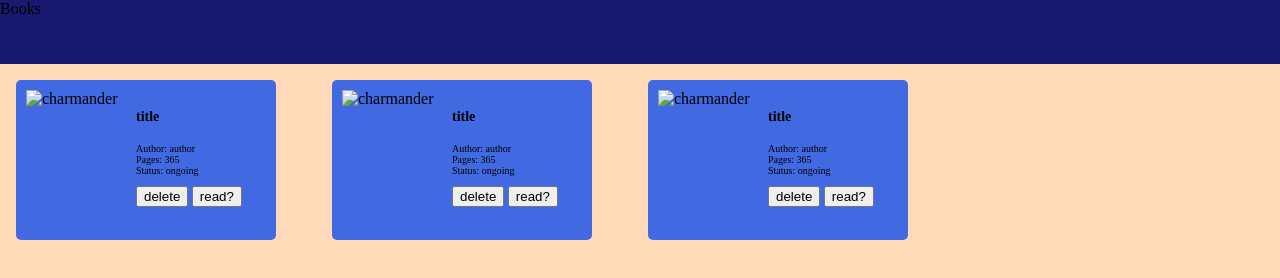
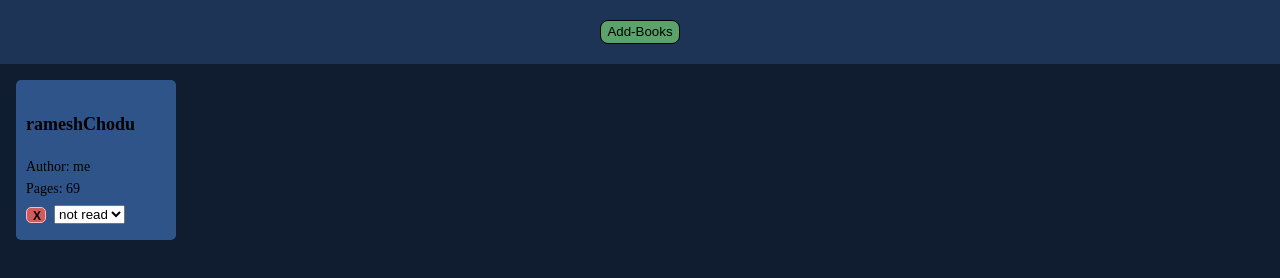
Before and after one commit to ssj05/library, a plain HTML site: page index.html in a window 1280 px wide. Drawn offline with Linux system fonts and the light colour scheme.

Commit message:
add updateBookView()

```diff
--- a/index.html
+++ b/index.html
@@ -1,6 +1,5 @@
 <!doctype html>
 <html lang="en">
-
   <head>
     <meta charset="UTF-8" />
     <meta name="viewport" content="width=device-width, initial-scale=1.0" />
@@ -9,45 +8,51 @@
   </head>
 
   <body>
-  <nav>Books</nav>
+    <nav>
+      <button class="add" type="button">Add-Books</button>
+    </nav>
     <div class="all-books">
       <div class="book b1">
-      <div class="img">
-        <img src="../dashboard/images/charmander.jpg" alt="charmander" />
-      </div>
-      <div class="info">
         <h4>title</h4>
-        <p>Author: author <br />Pages: 365 <br />Status: ongoing</p>
-        <button class="delete" type="button">delete</button>
-        <button class="read" type="button">read?</button>
+        <p>Author: author</p>
+        <p>Pages: 365</p>
+        <button class="delete" type="button">X</button>
+        <select>
+          <option value="read">read</option>
+          <option value="not-read">not read</option>
+        </select>
       </div>
     </div>
 
-    <div class="book b1">
-      <div class="img">
-        <img src="../dashboard/images/charmander.jpg" alt="charmander" />
-      </div>
-      <div class="info">
-        <h4>title</h4>
-        <p>Author: author <br />Pages: 365 <br />Status: ongoing</p>
-        <button class="delete" type="button">delete</button>
-        <button class="read" type="button">read?</button>
-      </div>
-    </div>
+    <dialog>
+      <form action="#" method="dialog" autocomplete="off">
+        <label for="title">
+          title
+          <input type="text" name="title" id="title" required />
+        </label>
+        <label for="author">
+          author
+          <input type="text" name="author" id="author" required />
+        </label>
+        <label for="pages">
+          pages
+          <input
+            type="number"
+            min="0"
+            max="10000"
+            name="pages"
+            id="pages"
+            required
+          />
+        </label>
+        <label for="read">
+          <small>check this if you have read the book.</small>
+          <input type="checkbox" id="read" />
+        </label>
+        <button id="addBook">add</button>
+      </form>
+    </dialog>
 
-    <div class="book b1">
-      <div class="img">
-        <img src="../dashboard/images/charmander.jpg" alt="charmander" />
-      </div>
-      <div class="info">
-        <h4>title</h4>
-        <p>Author: author <br />Pages: 365 <br />Status: ongoing</p>
-        <button class="delete" type="button">delete</button>
-        <button class="read" type="button">read?</button>
-      </div>
-    </div>
-  </div>
     <script src="script.js"></script>
   </body>
-
 </html>
--- a/script.js
+++ b/script.js
@@ -0,0 +1,80 @@
+const dialog = document.querySelector("dialog");
+const formDial = document.querySelector(".add");
+const addBook = document.querySelector("#addBook");
+
+let myLibrary = [];
+
+function Book(title, author, pages, status) {
+  if (!new.target) {
+    throw Error("use new to construct the object");
+  }
+  this.title = title;
+  this.author = author;
+  this.pages = pages;
+  this.status = status;
+  this.uid = crypto.randomUUID();
+}
+
+const haris = new Book("rameshChodu", "me", 69, false);
+myLibrary.push(haris);
+
+formDial.addEventListener("click", () => {
+  dialog.showModal();
+});
+
+addBook.addEventListener("click", () => { });
+
+// function updateMylibrary() { }
+
+function updateBookView() {
+  const bookContainer = document.querySelector(".all-books");
+  while (bookContainer.lastElementChild) {
+    bookContainer.removeChild(bookContainer.lastElementChild);
+  }
+
+  if (myLibrary.length == 0) {
+    return 0;
+  }
+
+  myLibrary.forEach((element) => {
+    const book = document.createElement("div");
+    book.setAttribute("class", "book");
+
+    const title = document.createElement("h4");
+    title.innerText = element.title;
+    book.appendChild(title);
+
+    const author = document.createElement("p");
+    author.innerText = `Author: ${element.author}`;
+    book.appendChild(author);
+
+    const pages = document.createElement("p");
+    pages.innerText = `Pages: ${element.pages}`;
+    book.appendChild(pages);
+
+    const deleteBtn = document.createElement("button");
+    deleteBtn.setAttribute("class", "delete");
+    deleteBtn.setAttribute("type", "button");
+    deleteBtn.innerText = "X";
+    book.appendChild(deleteBtn);
+
+    const readStatus = document.createElement("select");
+    const read = document.createElement("option");
+    read.setAttribute("value", "read");
+    read.innerText = "read";
+    const notRead = document.createElement("option");
+    notRead.setAttribute("value", "not read");
+    notRead.innerText = "not read";
+    if (element.status) {
+      read.selected = true;
+    } else {
+      notRead.selected = true;
+    }
+    readStatus.appendChild(read);
+    readStatus.appendChild(notRead);
+    book.appendChild(readStatus);
+    bookContainer.appendChild(book);
+  });
+}
+
+updateBookView();
--- a/style.css
+++ b/style.css
@@ -3,7 +3,7 @@
 }
 
 body {
-  background-color: peachpuff;
+  background-color: #101d30;
   margin: 0;
   padding: 0;
   height: 100vh;
@@ -11,7 +11,26 @@ body {
 
 nav {
   height: 4rem;
-  background-color: midnightblue;
+  background-color: #1d3457;
+  display: flex;
+  justify-content: center;
+  align-items: center;
+
+  .add {
+    display: inline;
+    background-color: #5ba36a;
+    color: black;
+    padding: 2px 6px 4px 6px;
+    height: 24px;
+    /* width: 24px; */
+    border: 1px solid #000;
+    border-radius: 8px;
+  }
+
+  .add:hover {
+    background-color: #19fc7c;
+    border: 1px solid #fff;
+  }
 }
 
 .all-books {
@@ -24,33 +43,66 @@ nav {
 
 .book {
   height: 160px;
-  width: 260px;
-  /* border: 1px solid red; */
+  width: 160px;
   border-radius: 5px;
   padding: 10px;
-  display: flex;
-  background-color: royalblue;
+  background-color: #2e548a;
 
-  .img {
-    /* margin-top: 10px; */
-    /* margin-left: 10px; */
-    padding: 0;
-    margin: 0;
-    margin-right: 10px;
-    height: 140px;
-    width: 100px;
-    overflow: hidden;
+  font-size: 18px;
 
-    img {
-      height: 140px;
-    }
+  select {
+    cursor: pointer;
   }
 
-  .info {
+  p {
+    padding: 0;
+    margin: 6px 0;
     font-size: 14px;
-
-    p {
-      font-size: 10px;
-    }
   }
 }
+
+.delete {
+  background-color: indianred;
+  margin-right: 8px;
+  height: 16px;
+  width: 20px;
+  font-size: 12px;
+  font-weight: bold;
+  border: 1px solid lightpink;
+  border-radius: 5px;
+  vertical-align: middle;
+  cursor: pointer;
+  transition: 0.4ms;
+}
+
+.delete:hover {
+  background-color: palevioletred;
+  height: 18px;
+  width: 22px;
+  font-size: 14px;
+}
+
+form {
+  display: flex;
+  flex-direction: column;
+
+  label {
+    margin: 16px 0;
+    margin-left: 16px;
+  }
+
+  input {
+    display: block;
+  }
+
+  label[for="read"] {
+    display: flex;
+    align-items: center;
+    margin: 24px 0;
+  }
+}
+
+dialog {
+  border-color: #2e548a;
+  border-radius: 8px;
+}
```
Lines whose indentation alone changed are shown as unchanged.
